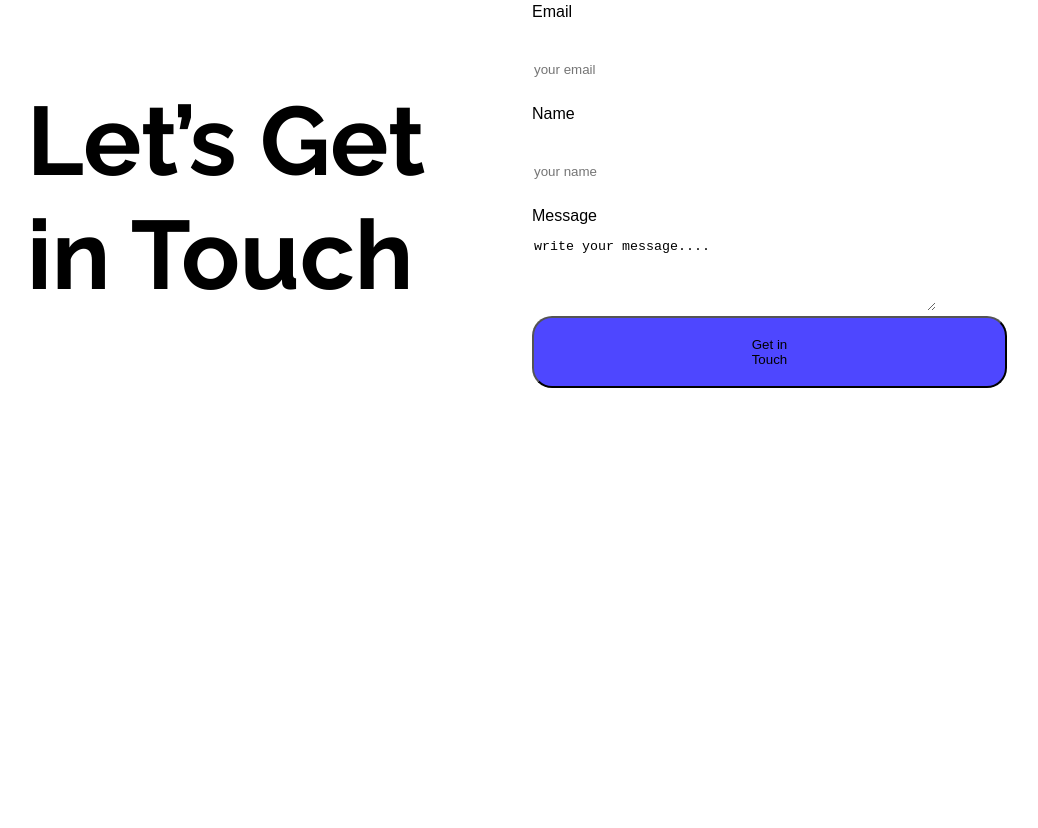
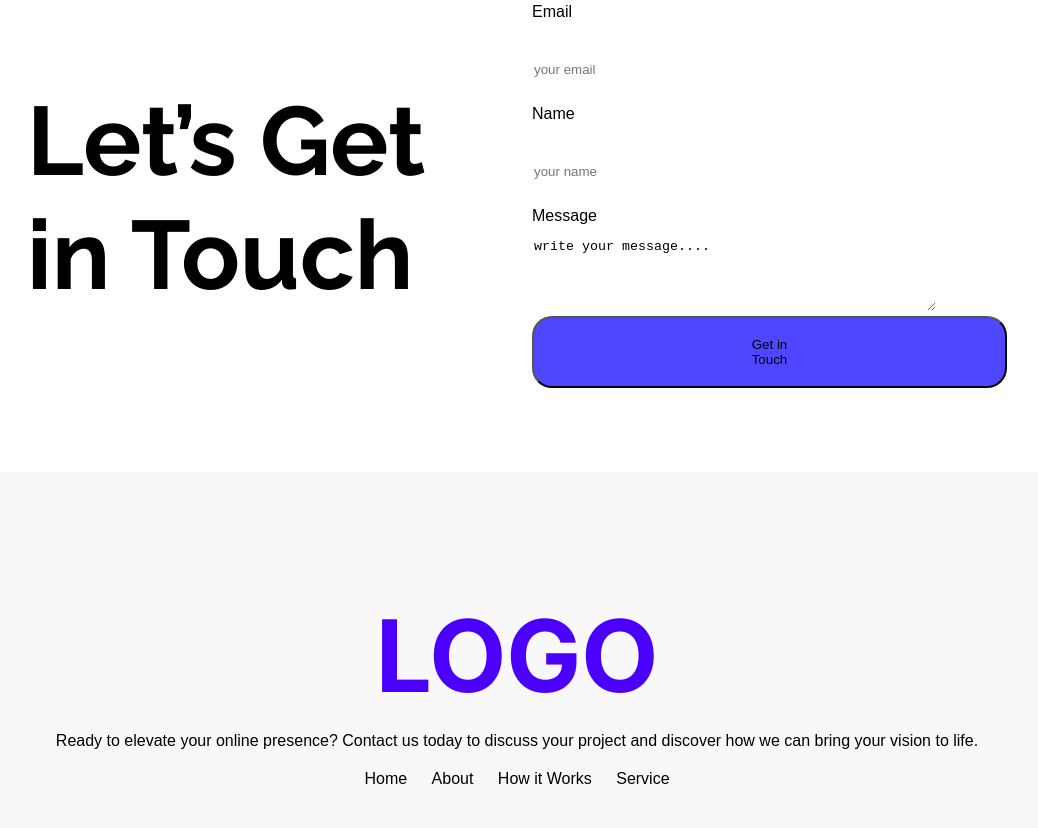
Before and after one commit to maowimim/web-dev-flow-repo, a plain HTML site: page index.html in a window 1280 px wide. Shown: the part 2227-3055 px from the top of the page, without its empty margins (123-1161 px from the left). Before the commit the page ends 2699 px from the top, so only its background shows below. Drawn offline with Linux system fonts and the light colour scheme.

Commit message:
added footer section

```diff
--- a/index.html
+++ b/index.html
@@ -126,3 +126,15 @@
     </div>
 
   </section>
+  <footer>
+    <h2 class="inter-normal">LOGO</h2>
+    <p>Ready to elevate your online presence? Contact us today to discuss your project and discover how we can bring your vision to life.</p>
+    <nav>
+      <a href=" ">Home</a>
+      <a href=" ">About</a>
+      <a href=" ">How it Works</a>
+      <a href=" ">Service</a>
+    </nav>
+  </footer>
+</body>
+</html>
```
